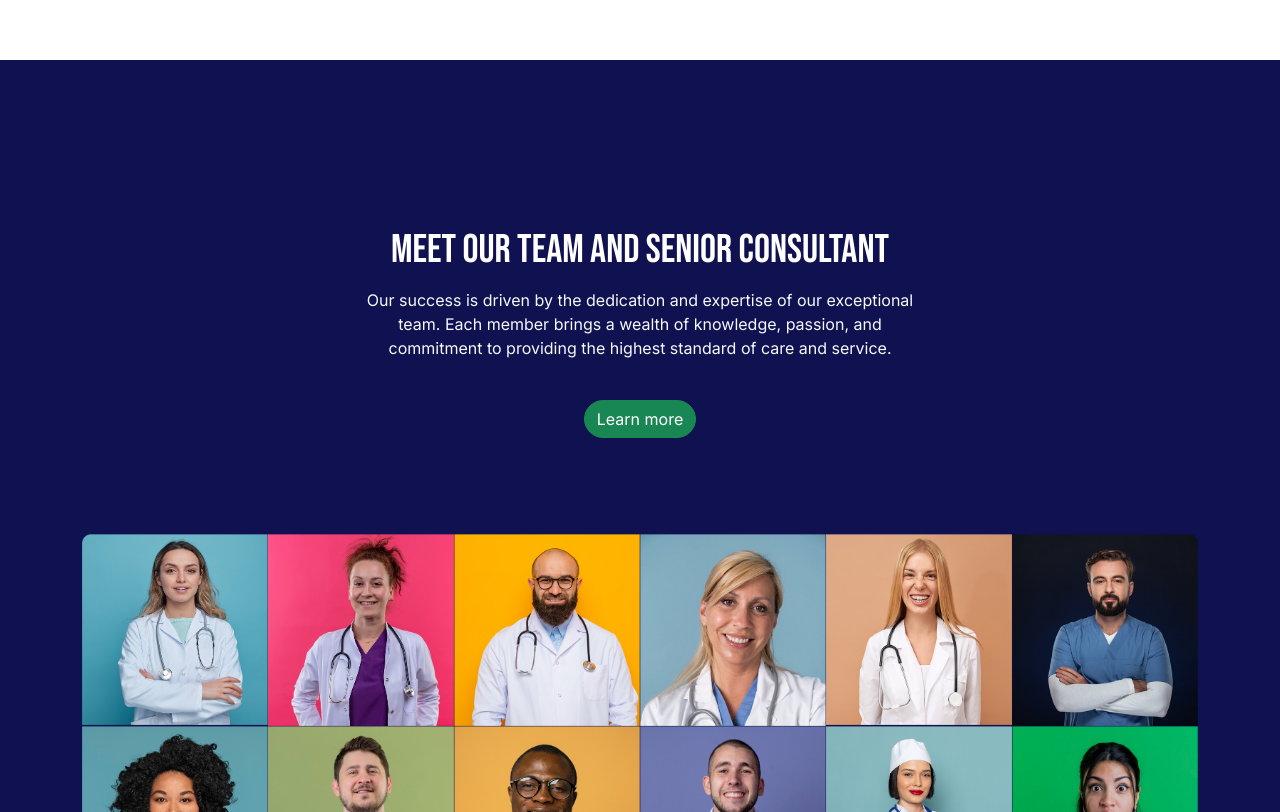
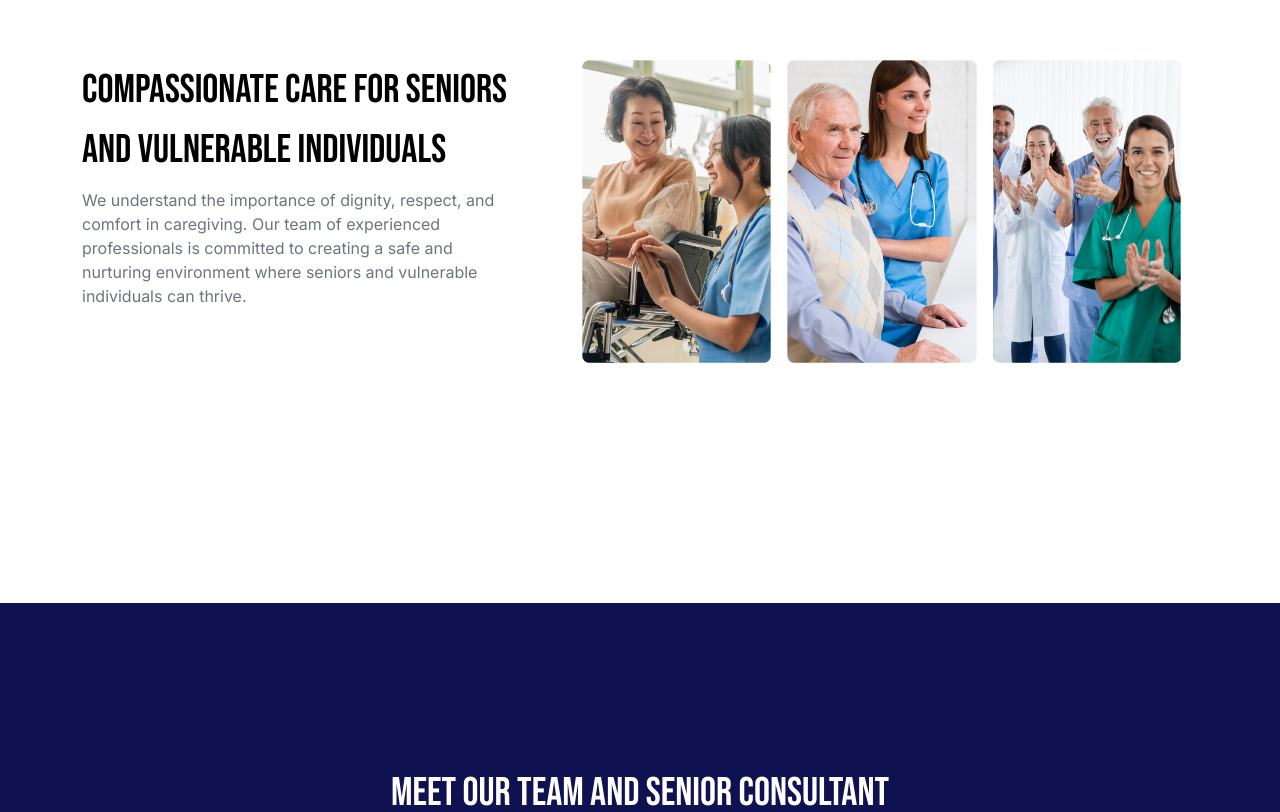
Before and after one commit to innovasoftlimited/ui-sample-3, a website: page index.html in a window 1280 px wide. Shown: the part 2511-3323 px from the top of the page. Drawn offline with nearby package versions, Linux system fonts and the light colour scheme; a web font is replaced by a local one.

Commit message:
compassionate section created and completed

```diff
--- a/index.html
+++ b/index.html
@@ -245,6 +245,23 @@
         </div>
       </section>
 
+      <!-- compassionate section -->
+       <section id="compassionateSection">
+        <div class="container">
+          <div class="row g-5">
+            <div class="col-5">
+              <h2 class="fs-1 fw-medium lh-base text-black font-bebas text-uppercase">Compassionate Care for Seniors and Vulnerable Individuals</h2>
+              <p class="fs-6 fw-normal lh-base text-secondary">We understand the importance of dignity, respect, and comfort in caregiving. Our team of experienced professionals is committed to creating a safe and nurturing environment where seniors and vulnerable individuals can thrive.</p>
+            </div>
+            <div class="col-7 d-flex justify-content-end">
+              <img src="./assets/compassionate-image-1.png" alt="" class="img-fluid compassionate-image me-3" />
+              <img src="./assets/compassionate-image-2.png" alt="" class="img-fluid compassionate-image me-3" />
+              <img src="./assets/compassionate-image-3.png" alt="" class="img-fluid compassionate-image me-3" />
+            </div>
+          </div>
+        </div>
+       </section>
+
       <!-- consultant section -->
       <section id="consultantSection" class="bg-custom-dark-blue">
         <div class="container d-flex flex-column justify-content-center align-items-center">
@@ -301,7 +318,7 @@
           <div class="row">
             <div class="col-8">
               <h2 class="fs-1 fw-medium lh-base text-black font-bebas text-uppercase w-75">How do I choose the right health insurance plan for me?</h2>
-              <p class="fs-6 fw-normal lh-base text-secondary">
+              <p class="fs-6 fw-normal lh-base text-secondary w-75">
                 Choosing the right plan depends on your healthcare needs, budget, and preferences. Consider factors like monthly premiums, deductibles, co-pays, network of providers, and coverage for prescription drugs. It may be helpful to compare
                 plans and consult with a health insurance advisor.
               </p>
--- a/style.css
+++ b/style.css
@@ -9,7 +9,8 @@ html {
 #improvementSection,
 #faqSection,
 #consultantSection,
-#insuranceSection {
+#insuranceSection,
+#compassionateSection {
   scroll-margin-top: 3rem;
 }
 
@@ -59,8 +60,16 @@ html {
 .insurance-image{
     width: 50px;
 }
+.compassionate-image{
+    width: 30%;
+    height: 100%;
+}
 
 /* margins between sections */
+#compassionateSection{
+    margin-top: 15rem;
+}
+
 #consultantSection{
     margin-top: 15rem;
     padding-top: 10rem;
```
Also changed, not shown: assets/compassionate-image-1.png (added), assets/compassionate-image-2.png (added), assets/compassionate-image-3.png (added).
